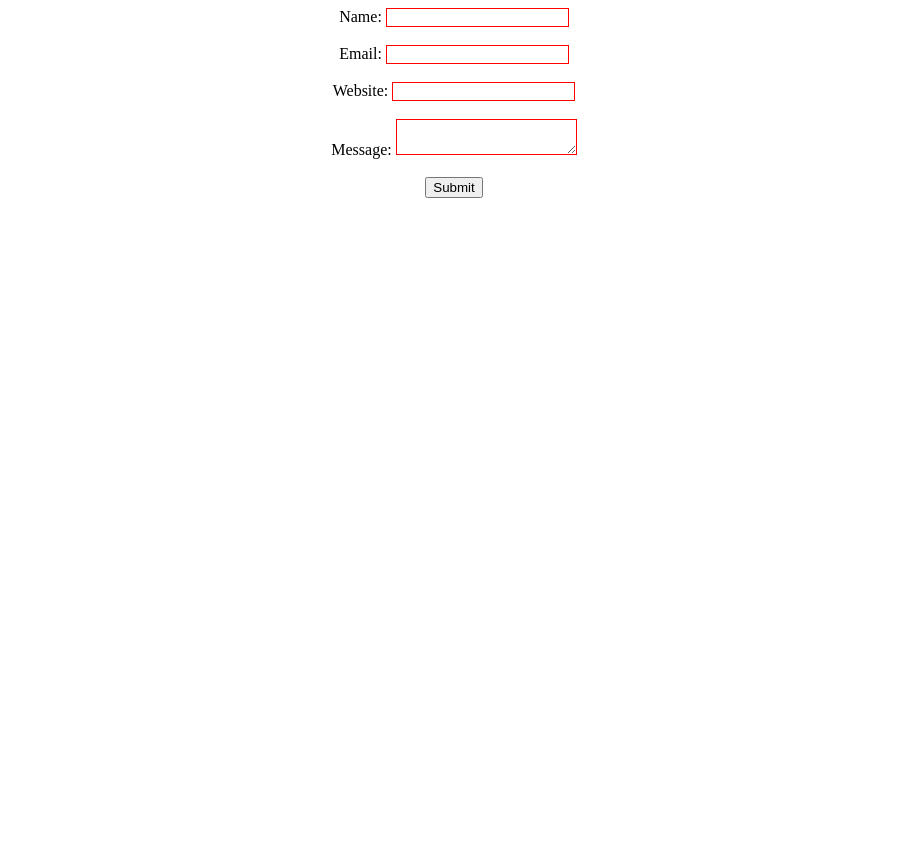
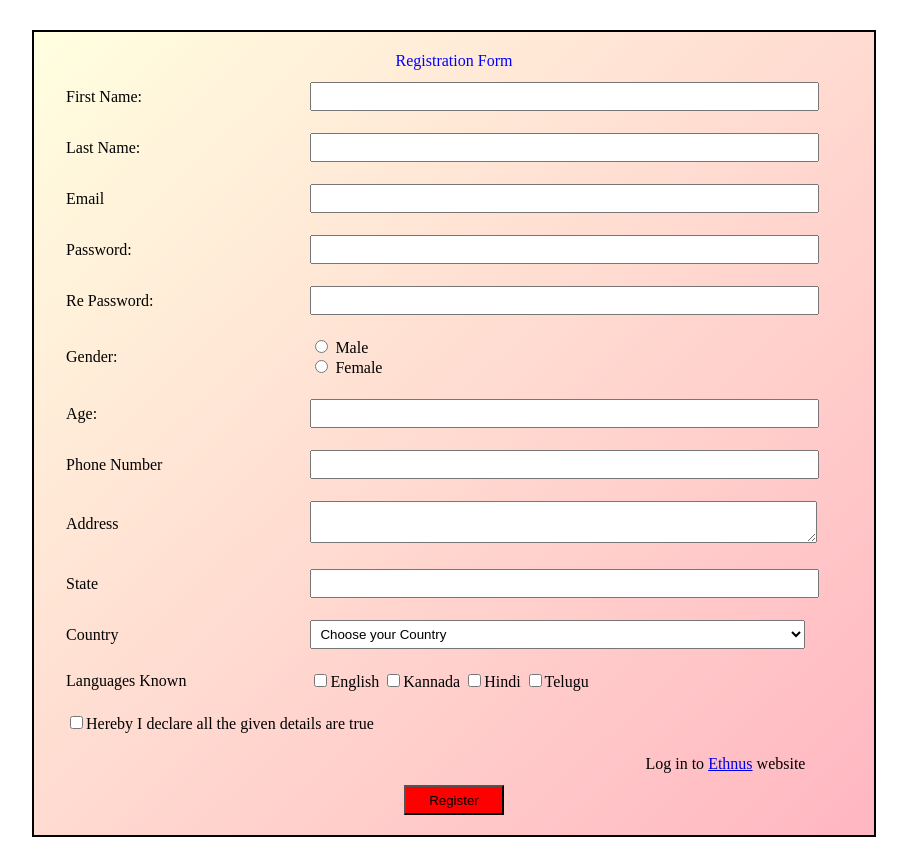
Before and after one commit to thumeshsai/Mern2, a plain HTML site: page TASKS/JAVASCRIPT/task5.html in a window 1280 px wide. Shown: the whole page, without its empty margins (186-1093 px from the left). Before the commit the page ends 800 px from the top, so only its background shows below. Drawn offline with Linux system fonts and the light colour scheme.

Commit message:
Update task5.html

```diff
--- a/TASKS/JAVASCRIPT/task5.html
+++ b/TASKS/JAVASCRIPT/task5.html
@@ -1,112 +1,152 @@
 <!DOCTYPE html>
-<html>
+<html lang="en">
 <head>
-  <title>Document</title>
+  <meta charset="UTF-8">
+  <meta name="viewport" content="width=device-width, initial-scale=1.0">
+  <title>Task-5</title>
   <style>
-    .error {
+
+    form {
+      background-image: linear-gradient(to bottom right, lightyellow, lightpink);
+      margin: 30px auto;
+      max-width: 800px;
+      border: 2px solid black;
+      padding: 20px;
+    }
+
+    table {
+      width: 100%;
+    }
+    table, td {
+      border: none;
+    }
+    td {
+      padding: 10px;
+    }
+    input[type="text"],
+    input[type="email"],
+    input[type="password"],
+    input[type="number"],
+    select,
+    textarea {
+      width: 100%;
+      padding: 5px;
+    }
+    .error-label {
       color: red;
     }
+  </style>
 
-    .error-border {
-      border: 1px solid red;
-    }
-  </style>
 </head>
 <body>
-  <form id="contactForm" onsubmit="return validateForm()" align="center">
-    <label for="name">Name:</label>
-    <input type="text" id="name" name="name" class="error-border">
-    <span id="nameError" class="error"></span>
-    <br><br>
-
-    <label for="email">Email:</label>
-    <input type="email" id="email" name="email" class="error-border">
-    <span id="emailError" class="error"></span>
-    <br><br>
-
-    <label for="website">Website:</label>
-    <input type="url" id="website" name="website" class="error-border">
-    <span id="websiteError" class="error"></span>
-    <br><br>
-
-    <label for="message">Message:</label>
-    <textarea id="message" name="message" class="error-border"></textarea>
-    <span id="messageError" class="error"></span>
-    <br><br>
-
-    <input type="submit" value="Submit">
+  <form id="registration-form">
+    <table>
+      <caption style="color: blue;">Registration Form</caption>
+      <tr>
+        <td><label for="first">First Name:</label></td>
+        <td><input type="text" name="first" id="first"></td>
+        <td><span class="error-label" id="first-error"></span></td>
+      </tr>
+      <tr>
+        <td><label for="last">Last Name:</label></td>
+        <td><input type="text" name="last" id="last"></td>
+        <td><span class="error-label" id="last-error"></span></td>
+      </tr>
+      <tr>
+        <td><label>Email</label></td>
+        <td><input type="email" name="email" id="email"></td>
+        <td><span class="error-label" id="email-error"></span></td>
+      </tr>
+      <tr>
+        <td><label for="password">Password:</label></td>
+        <td><input type="password" id="password" name="password"></td>
+        <td><span class="error-label" id="password-error"></span></td>
+      </tr>
+      <tr>
+        <td><label for="rePassword">Re Password:</label></td>
+        <td><input type="password" id="rePassword" name="rePassword"></td>
+        <td><span class="error-label" id="rePassword-error"></span></td>
+      </tr>
+      <tr>
+        <td><label>Gender:</label></td>
+        <td>
+          <label><input type="radio" name="gender" value="Male"> Male</label><br>
+          <label><input type="radio" name="gender" value="Female"> Female</label>
+        </td>
+      </tr>
+      <tr>
+        <td><label>Age:</label></td>
+        <td><input type="number" name="age" id="age"></td>
+        <td><span class="error-label" id="age-error"></span></td>
+      </tr>
+      <tr>
+        <td><label>Phone Number</label></td>
+        <td><input type="number" name="number" id="number"></td>
+        <td><span class="error-label" id="number-error"></span></td>
+      </tr>
+      <tr>
+        <td><label>Address</label></td>
+        <td><textarea name="address" id="address"></textarea></td>
+        <td><span class="error-label" id="address-error"></span></td>
+      </tr>
+      <tr>
+        <td><label>State</label></td>
+        <td><input type="text" name="state" id="state"></td>
+        <td><span class="error-label" id="state-error"></span></td>
+      </tr>
+      <tr>
+        <td><label>Country</label></td>
+        <td>
+          <select style="width: 100%;">
+            <option>Choose your Country</option>
+            <option>India</option>
+            <option>USA</option>
+            <option>Brazil</option>
+          </select>
+        </td>
+      </tr>
+      <tr>
+        <td><label>Languages Known</label></td>
+        <td>
+          <label><input type="checkbox">English</label>
+          <label><input type="checkbox">Kannada</label>
+          <label><input type="checkbox">Hindi</label>
+          <label><input type="checkbox">Telugu</label>
+        </td>
+      </tr>
+      <tr>
+        <td colspan="2"><input type="checkbox">Hereby I declare all the given details are true</td>
+      </tr>
+      <tr>
+        <td colspan="2" align="right">Log in to <a href="https://ethnus.com/">Ethnus</a> website</td>
+      </tr>
+    </table>
+    <div align="center">
+      <button type="submit" id="register-button" style="background-color: red;width: 100px;height: 30px;">Register</button>
+    </div>
   </form>
 
+
   <script>
-    function validateForm() {
-      const name = document.getElementById("name").value;
-      const email = document.getElementById("email").value;
-      const website = document.getElementById("website").value;
-      const message = document.getElementById("message").value;
+    const form = document.getElementById("registration-form");
+    const registerButton = document.getElementById("register-button");
 
-      clearErrors();
+    registerButton.addEventListener("click", function (event) {
+      event.preventDefault();
 
-      let hasErrors = false;
+      const fieldsToValidate = ["first", "last", "email", "password", "rePassword", "age", "number", "address", "state"];
+      fieldsToValidate.forEach((fieldName) => {
+        const field = document.getElementById(fieldName);
+        const errorLabel = document.getElementById(fieldName + "-error");
 
-      if (name === "") {
-        document.getElementById("nameError").textContent = "This field is required";
-        document.getElementById("name").classList.add("error-border");
-        hasErrors = true;
-      }
+        if (!field.value) {
+          errorLabel.textContent = "POOR";
+        } else {
+          errorLabel.textContent = "";
+        }
+      });
 
-      if (email === "") {
-        document.getElementById("emailError").textContent = "Email is required";
-        document.getElementById("email").classList.add("error-border");
-        hasErrors = true;
-      } else if (!isValidEmail(email)) {
-        document.getElementById("emailError").textContent = "A valid email is required";
-        document.getElementById("email").classList.add("error-border");
-        hasErrors = true;
-      }
-
-      if (website === "") {
-        document.getElementById("websiteError").textContent = "This field is required";
-        document.getElementById("website").classList.add("error-border");
-        hasErrors = true;
-      } else if (!isValidURL(website)) {
-        document.getElementById("websiteError").textContent = "A valid URL is required";
-        document.getElementById("website").classList.add("error-border");
-        hasErrors = true;
-      }
-
-      if (message === "") {
-        document.getElementById("messageError").textContent = "This field is required";
-        document.getElementById("message").classList.add("error-border");
-        hasErrors = true;
-      }
-
-      if (!hasErrors) {
-        return true;
-      }
-
-      // Prevent the form from submitting when there are errors
-      return false;
-    }
-
-    function clearErrors() {
-      const errorElements = document.getElementsByClassName("error");
-      for (let i = 0; i < errorElements.length; i++) {
-        errorElements[i].textContent = "";
-      }
-
-      const errorBorders = document.getElementsByClassName("error-border");
-      for (let i = 0; i < errorBorders.length; i++) {
-        errorBorders[i].classList.remove("error-border");
-      }
-    }
-
-    function isValidEmail(email) {
-      return /\S+@\S+\.\S+/.test(email);
-    }
-
-    function isValidURL(url) {
-      return /^(ftp|http|https):\/\/[^ "]+$/.test(url);
-    }
+    });
   </script>
 </body>
 </html>
```
